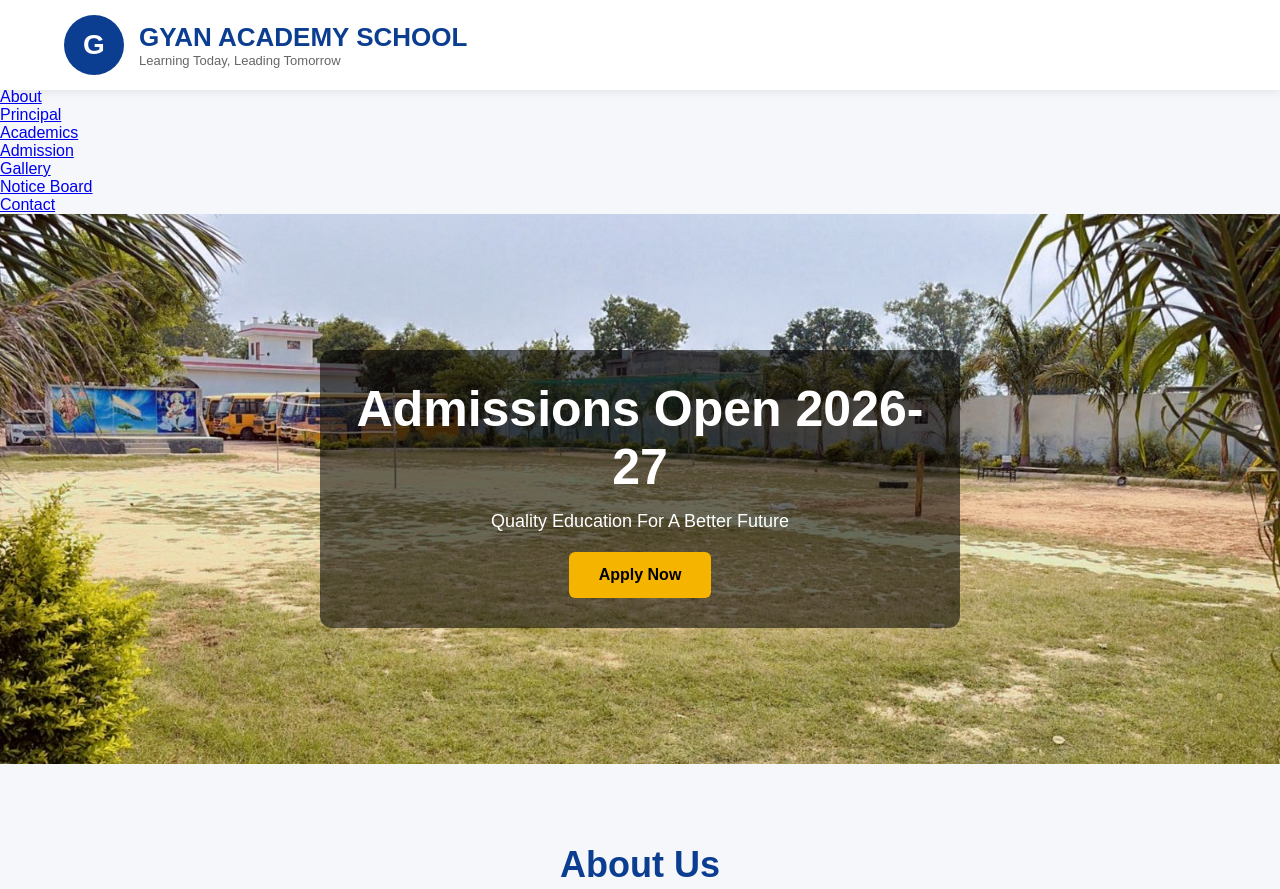
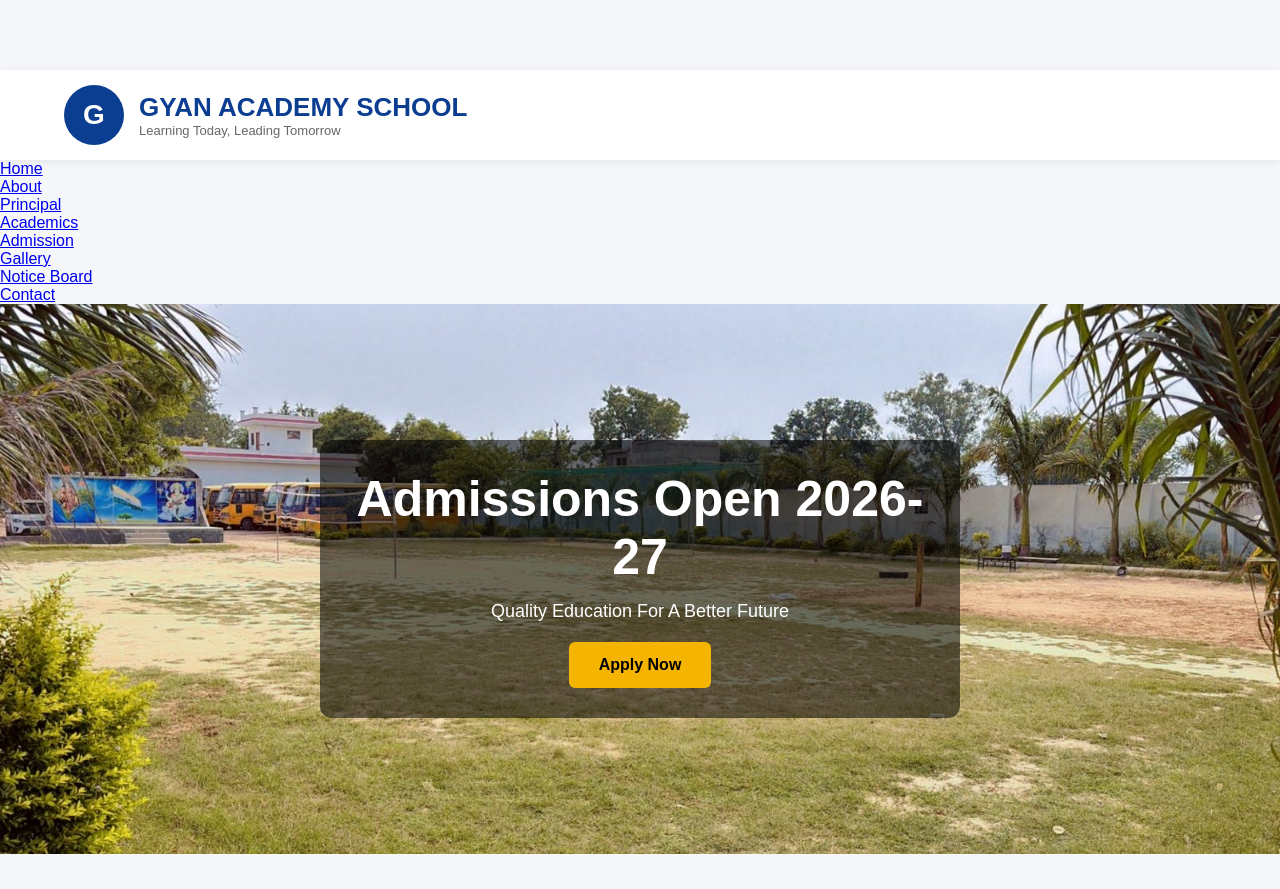
Before and after one commit to meghnasingh56u-ux/gyan-academy-school, a plain HTML site: page index.html in a window 1280 px wide. Shown: the top 889 px of the page. Drawn offline with Linux system fonts and the light colour scheme.

Commit message:
Update index.html

```diff
--- a/index.html
+++ b/index.html
@@ -14,7 +14,7 @@
     /* Paste CSS here */
       /* Header styling */
 header {
-  position: fixed;
+  position: relative; /* no fixed */
   top: 0;
   width: 100%;
   background: #004080;
```
